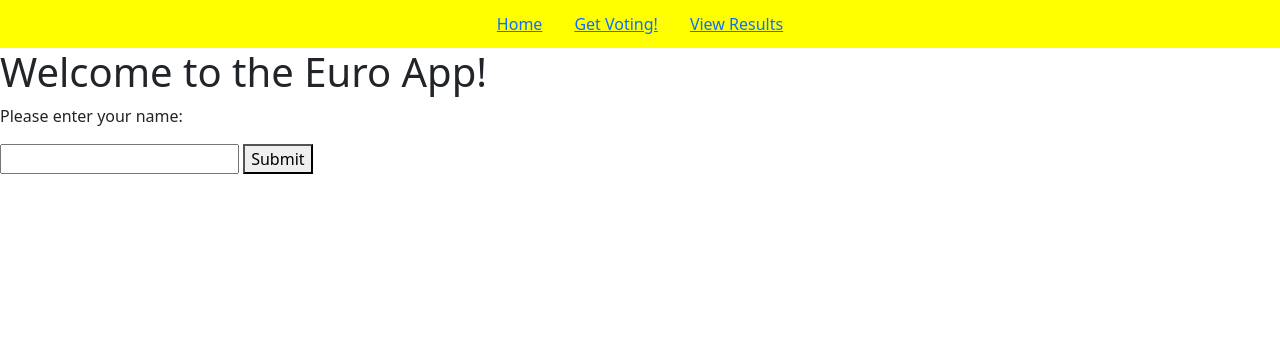
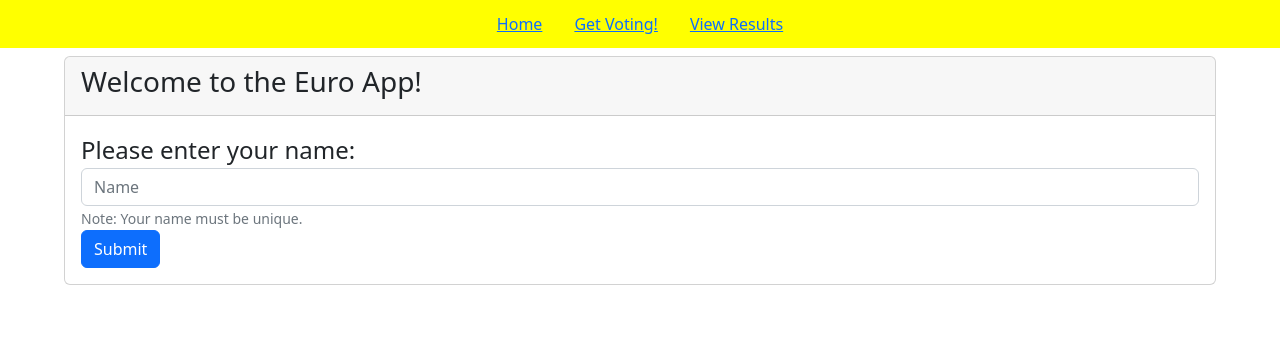
Before and after one commit to ellis-burgess/euro-scoreboard, a Flask app: page / in a window 1280 px wide. Shown: the top 348 px of the page. Run offline with Flask 3, Linux system fonts and the light colour scheme.

Commit message:
Update to layout and use jquery in all js files

```diff
--- a/euroboard/static/results.js
+++ b/euroboard/static/results.js
@@ -39,7 +39,7 @@ function displayResults(results) {
         <div>
           <h2 class="fs-4">${result.name}'s Ratings:</h2>
           <h3 class="fs-5">Douze Points to ${this_scores[0]}</h2>
-          <div id=${result.name}_results>
+          <div class="card-body" id=${result.name}_results>
             <h4 class="fs-5">Remaining Points</h3>
           </div>
         </div>
--- a/euroboard/static/setname.js
+++ b/euroboard/static/setname.js
@@ -1,13 +1,15 @@
-const newUser = document.getElementById('new-user');
-const welcome = document.getElementById('welcome');
+const newUser = $('#new-user');
+const welcome = $('#welcome');
 
-if (localStorage.getItem('name')) {
-    newUser.getElementsByTagName('p')[0].textContent = 'Change Name:';
-    welcome.textContent = `Welcome to the Euro App, ${localStorage.getItem('name')}!`;
-}
-    let userName = document.getElementById('name-entry');
-    let submit = document.getElementById('submit-btn');
-    submit.addEventListener('click', () => {
-        localStorage.setItem('name', userName.value);
-        welcome.textContent = `Welcome to the Euro App, ${localStorage.getItem('name')}!`;
-    })
+$( function() {
+  if (localStorage.getItem('name')) {
+    newUser.find("label").first().text('Change Name: ');
+    welcome.text(`Welcome to the Euro App, ${localStorage.getItem('name')}!`);
+  }
+
+  $("#submit-btn").click(function(){
+    localStorage.setItem('name', $("#name-entry").val());
+    welcome.text(`Welcome to the Euro App, ${localStorage.getItem('name')}!`);
+  });
+
+});
--- a/euroboard/templates/index.html
+++ b/euroboard/templates/index.html
@@ -1,14 +1,22 @@
 {% extends "layout.html" %}
 
 {% block script %}
+    <script src="https://code.jquery.com/jquery-3.6.0.min.js"></script>
+    <script src="https://code.jquery.com/ui/1.13.0/jquery-ui.min.js"></script>
     <script src="{{ url_for('static', filename='setname.js') }}" defer></script>
 {% endblock script %}
 
 {% block content %}
-    <h1 id="welcome">Welcome to the Euro App!</h1>
-    <div id="new-user">
-        <p>Please enter your name: </p>
-        <input type="text" name="name" id="name-entry">
-        <button type="submit" id="submit-btn">Submit</button>
-    </div>
+<div class="card-header">
+  <h1 class="fs-3" id="welcome">Welcome to the Euro App!</h1>
+</div>
+
+<div class="card-body">
+  <div id="new-user" class="form-group">
+    <label for="name-entry" class="fs-4">Please enter your name: </label>
+    <input type="text" name="name" id="name-entry" class="form-control" placeholder="Name">
+    <small id="name-help" class="form-text text-muted">Note: Your name must be unique.</small>
+  </div>
+  <button type="submit" id="submit-btn" class="btn btn-primary">Submit</button>
+</div>
 {% endblock %}
--- a/euroboard/templates/layout.html
+++ b/euroboard/templates/layout.html
@@ -41,10 +41,25 @@
             </div>
           </nav>
     </header>
-    <div id="content">
 
-        {% block content %}
-        {% endblock content %}
-    </div>
+    <main class="flex-shrink-0">
+      <div id="flashes">
+        {% with messages = get_flashed_messages() %}
+          {% if messages %}
+            {% for message in messages %}
+              <div class="alert alert-info mb-0" role="alert" style="padding-left: 28px;">
+                {{ message }}
+              </div>
+            {% endfor %}
+          {% endif %}
+        {% endwith %}
+      </div>
+      <div class="d-flex justify-content-center align-items-center">
+        <div class="card mx-3 my-2" style="width: 90%;">
+          {% block content %}
+          {% endblock %}
+        </div>
+      </div>
+    </main>
 </body>
 </html>
```
